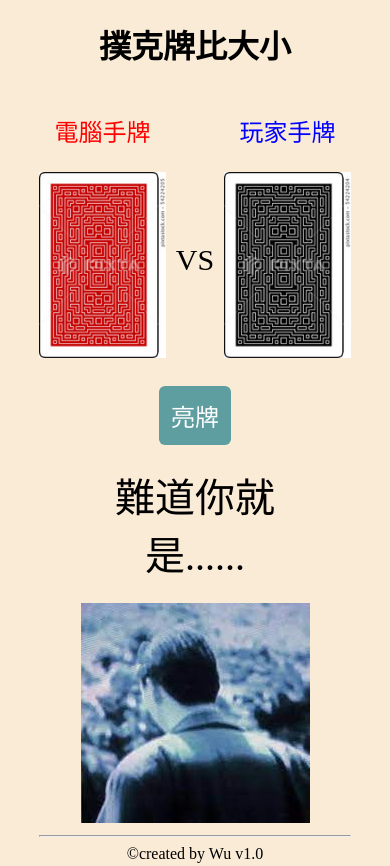
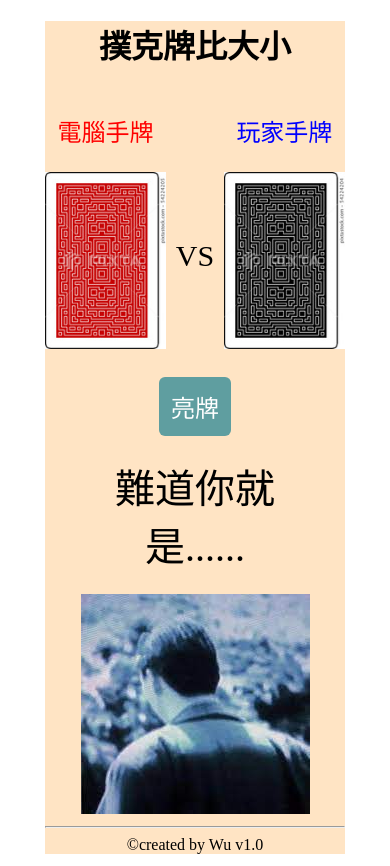
Before and after one commit to chingdongwu/vspoker, a plain HTML site: page index.html in a window 390 px wide. Drawn offline with Linux system fonts and the light colour scheme.

Commit message:
前端作品-賭聖

```diff
--- a/css.css
+++ b/css.css
@@ -5,24 +5,20 @@
 
 }
 
-
-
-
 .box {
     text-align: center;
-    margin: auto;
+    margin: 0 auto;
     height: auto;
     max-width: 100%;
 
 }
 
 
-
 #container {
     text-align: center;
-    width: 80%;
-    margin: 0 auto;
-    background-color: antiquewhite;
+    width: 90%;
+    background-color: bisque;
+    margin: 12px auto;
 }
 
 
@@ -39,10 +35,6 @@ input {
     margin-top: 24px;
     transition: 1s;
 }
-
-
-
-
 
 
 
@@ -80,6 +72,17 @@ input {
     margin-top: 100px;
     font-size: 30px;
     padding: 0px 10px;
+    width: auto;
 
 
 }
+
+
+@media (max-width:400px) {
+    #container {
+
+        width: 80%;
+    }
+
+
+}
--- a/index.html
+++ b/index.html
@@ -9,8 +9,9 @@
     <link rel="stylesheet" href="./css.css">
 </head>
 
-<body id="container">
+<body>
     <!-- <img class="pic" src="./OffV0pvcUYrOpds6ZPWTejl1diUoc-mzKy7PvCsuz7w.jfif" alt=""> -->
+    <div id="container">
         <h1>撲克牌比大小</h1>
         <div class="flex">
 
@@ -38,6 +39,7 @@
 
         <script src="./poker.js"></script>
         <footer>&copy;created by Wu v1.0</footer>
+    </div>
 </body>
 
 
--- a/poker.js
+++ b/poker.js
@@ -100,11 +100,13 @@ function analytics() {
         if (data1[0] > data1[1]) {
             final.innerText = ('您跑錯棚了?!')
             final.style.color = 'green';
+            let qqpic = ["qq.jfif"];
+            king.src = `${qqpic[0]}`
         }
         else {
             final.innerText = ('賭聖');
             final.style.color = 'blue';
-            let kingpic = ['./ king.jpg']
+            let kingpic = ["king.jpg"];
             king.src = `${kingpic[0]}`
         }
 
```
Also changed, not shown: king.jpg, qq.jfif (renamed from 下載 (1).jfif). Lines whose indentation alone changed are shown as unchanged.
